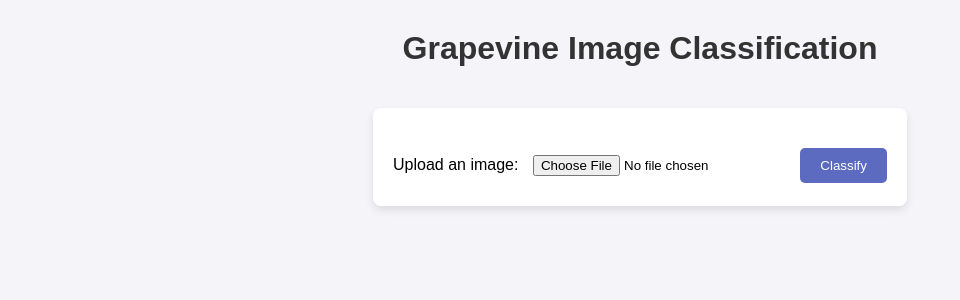
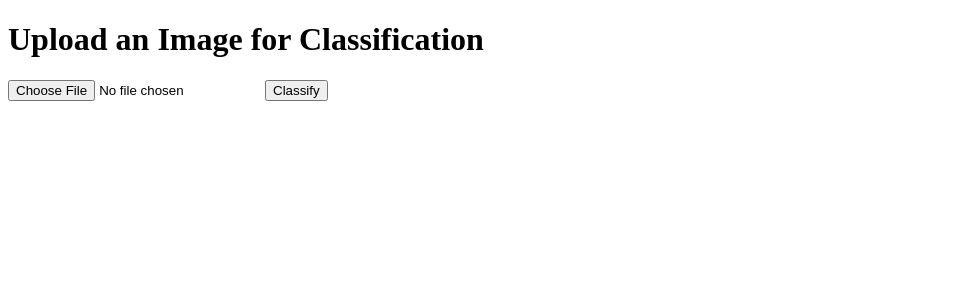
Before and after one commit to MJEnriquezBSIT-2B/Grapevine-classification, a Flask app: page / in a window 1280 px wide. Shown: the top 300 px of the page, without its empty margins (0-960 px from the left). Run offline with Flask 3, Linux system fonts and the light colour scheme.

Commit message:
Update index.html

```diff
--- a/templates/index.html
+++ b/templates/index.html
@@ -3,31 +3,31 @@
 <head>
     <meta charset="UTF-8">
     <meta name="viewport" content="width=device-width, initial-scale=1.0">
-    <title>Grapevine Image Classification</title>
-    <link rel="stylesheet" href="{{ url_for('static', filename='css/style.css') }}">
+    <title>Image Classification</title>
 </head>
 <body>
-    <h1>Grapevine Image Classification</h1>
+    <h1>Upload an Image for Classification</h1>
 
-    <form action="/classify" method="POST" enctype="multipart/form-data">
-        <label for="image">Upload an image:</label>
-        <input type="file" name="image" accept="image/*" required>
+    <!-- Form for image upload -->
+    <form action="/classify" method="post" enctype="multipart/form-data">
+        <input type="file" name="image" required>
         <button type="submit">Classify</button>
     </form>
 
-    {% if classification_result %}
-        <h2>Classification Result</h2>
-        <p><strong>Class: </strong>{{ classification_result['class'] }}</p>
-        <p><strong>Confidence: </strong>{{ classification_result['confidence'] }}%</p>
+    <!-- Display prediction and image if available -->
+    {% if prediction %}
+    <h2>Predicted Class: {{ prediction }}</h2>
+    <img src="{{ url_for('static', filename=image_filename) }}" alt="Uploaded Image" style="width: 300px;">
     {% endif %}
 
+    <!-- Display any flash messages -->
     {% with messages = get_flashed_messages(with_categories=true) %}
     {% if messages %}
-        <ul>
+    <ul>
         {% for category, message in messages %}
-            <li>{{ message }}</li>
+        <li>{{ message }}</li>
         {% endfor %}
-        </ul>
+    </ul>
     {% endif %}
     {% endwith %}
 </body>
```
